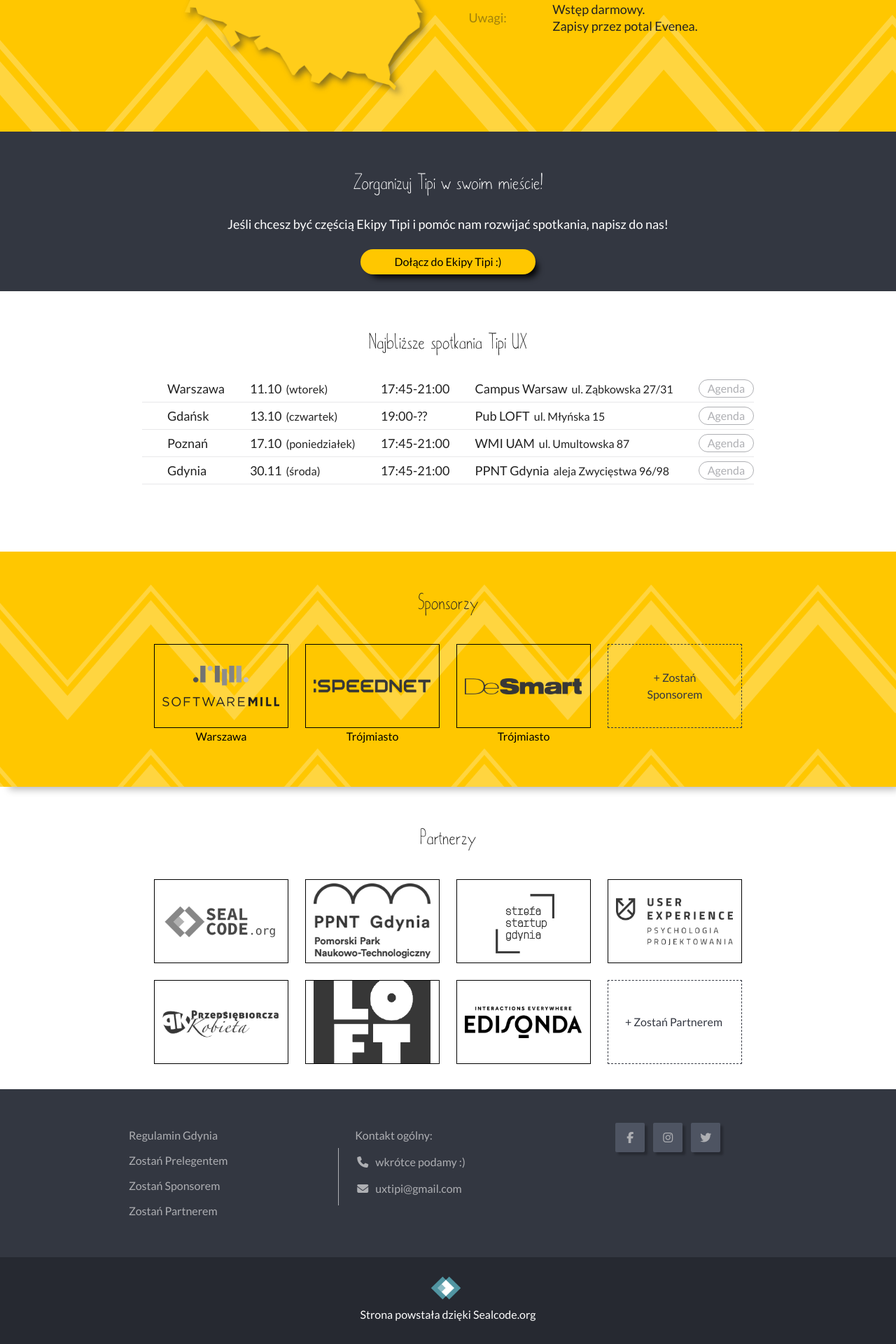
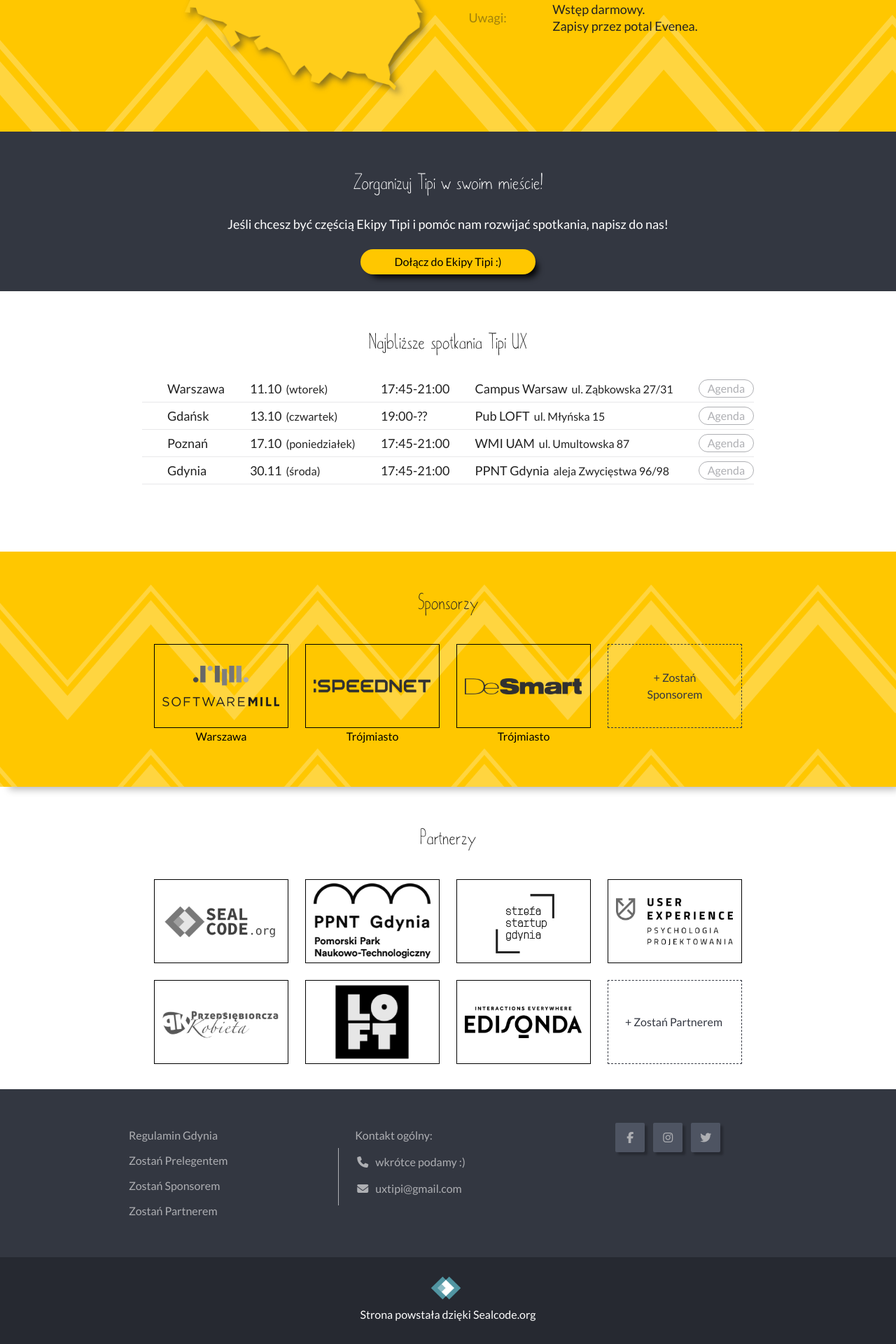
Before and after one commit to sealcode/tipi-ux-website, a Jekyll site: the page built from index.html, in a window 1280 px wide. Shown: the part 1804-3724 px from the top of the page at 70% size. Built offline with Jekyll 4.4.1, drawn with Linux system fonts in a browser that asks for light colours; nearby versions of some CDN libraries.

Commit message:
Fix color logos

```diff
--- a/css/index-style.css
+++ b/css/index-style.css
@@ -476,6 +476,7 @@
 	}
 
 	.box.placeholder:hover {
+		transition: all 400ms;
 		border-style: solid;
 	}
 
@@ -485,6 +486,7 @@
 		flex-flow: row;
 		align-items: center;
 		padding: 0;
+
 	}
 
 	label {
@@ -512,7 +514,7 @@
 	#partners-edisonda { background-image: url('/pictures/logos/partners/edisonda.png'); }
 
 	div[id^='sponsors-'], a[id^='partners-']{
-		filter: grayscale(100);
+		filter: grayscale(100) brightness(90%);
 		transition: all 200ms;
 	}
 
```
Also changed, not shown: pictures/logos/partners/ppnt.png, pictures/logos/partners/przedsiebiorczak.png, pictures/logos/partners/publoft.png, pictures/logos/partners/strefastartup.png, pictures/logos/partners/uxswps.png.
